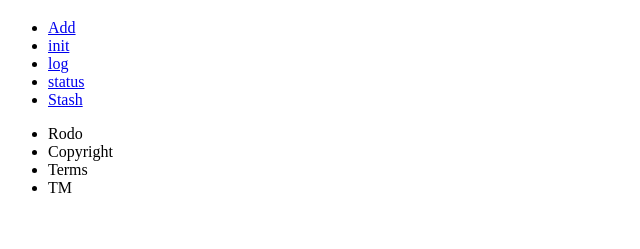
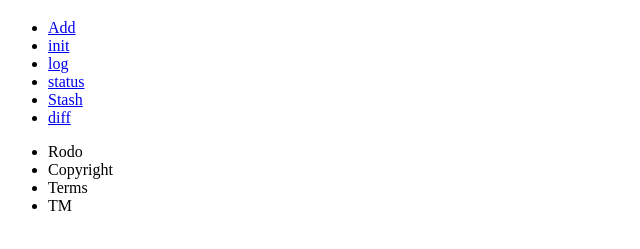
Before and after one commit to mike-inf/git-open-listopad, a plain HTML site: page strona/index.html in a window 1280 px wide. Shown: the part 61-310 px from the top of the page, without its empty margins (0-640 px from the left). Drawn offline with Linux system fonts and the light colour scheme.

Commit message:
Git Diff - podstrona

```diff
--- a/strona/index.html
+++ b/strona/index.html
@@ -16,6 +16,7 @@
     <li><a href="lokalna/log.html">log</a></li>
     <li><a href="lokalna/status.html">status</a></li>
     <li><a href="lokalna/stash.html">Stash</a></li>
+    <li><a href="lokalna/diff.html">diff</a></li>
   </ul>
 
 
```
Also changed, not shown: strona/lokalna/diff.html (added, +1 -0 lines).
